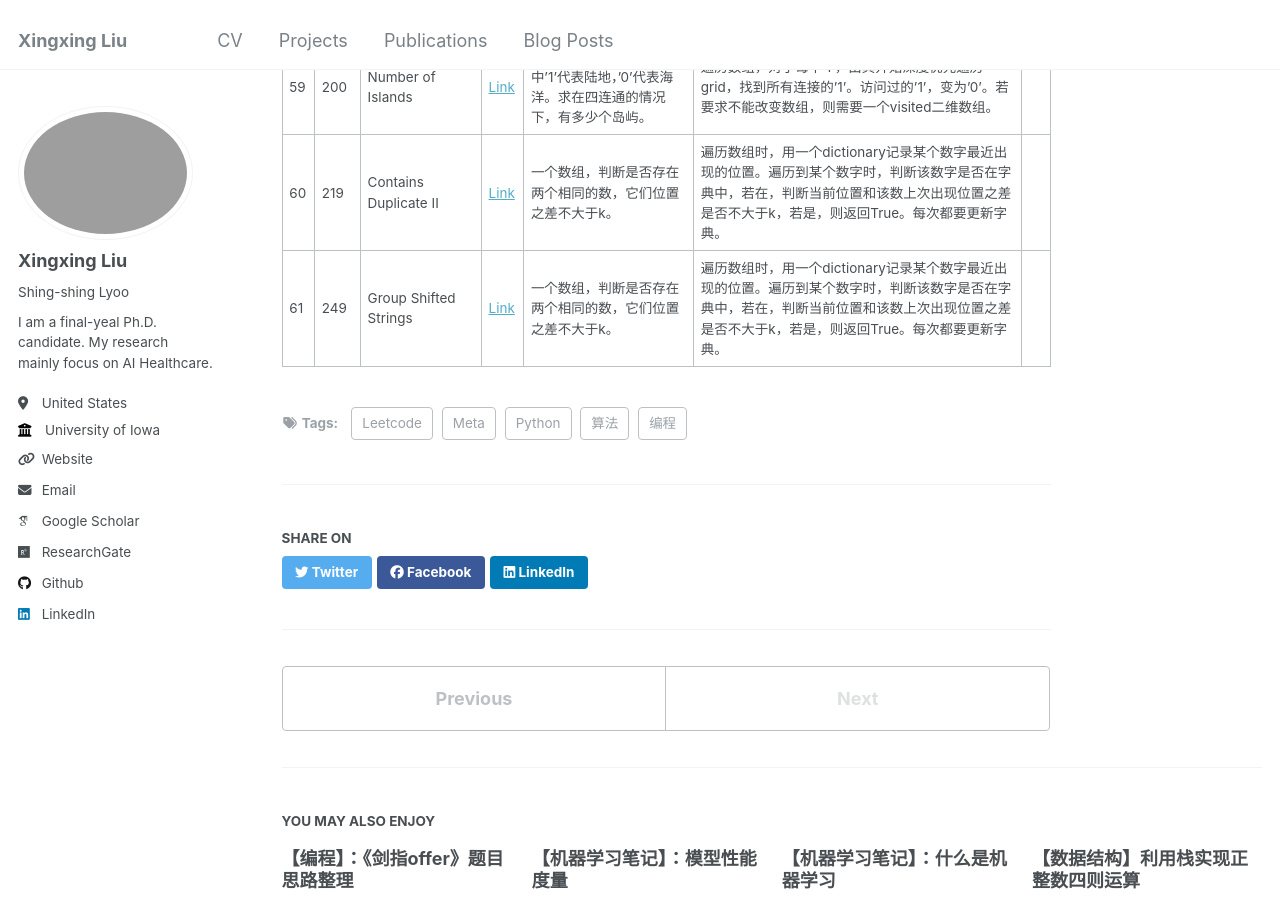
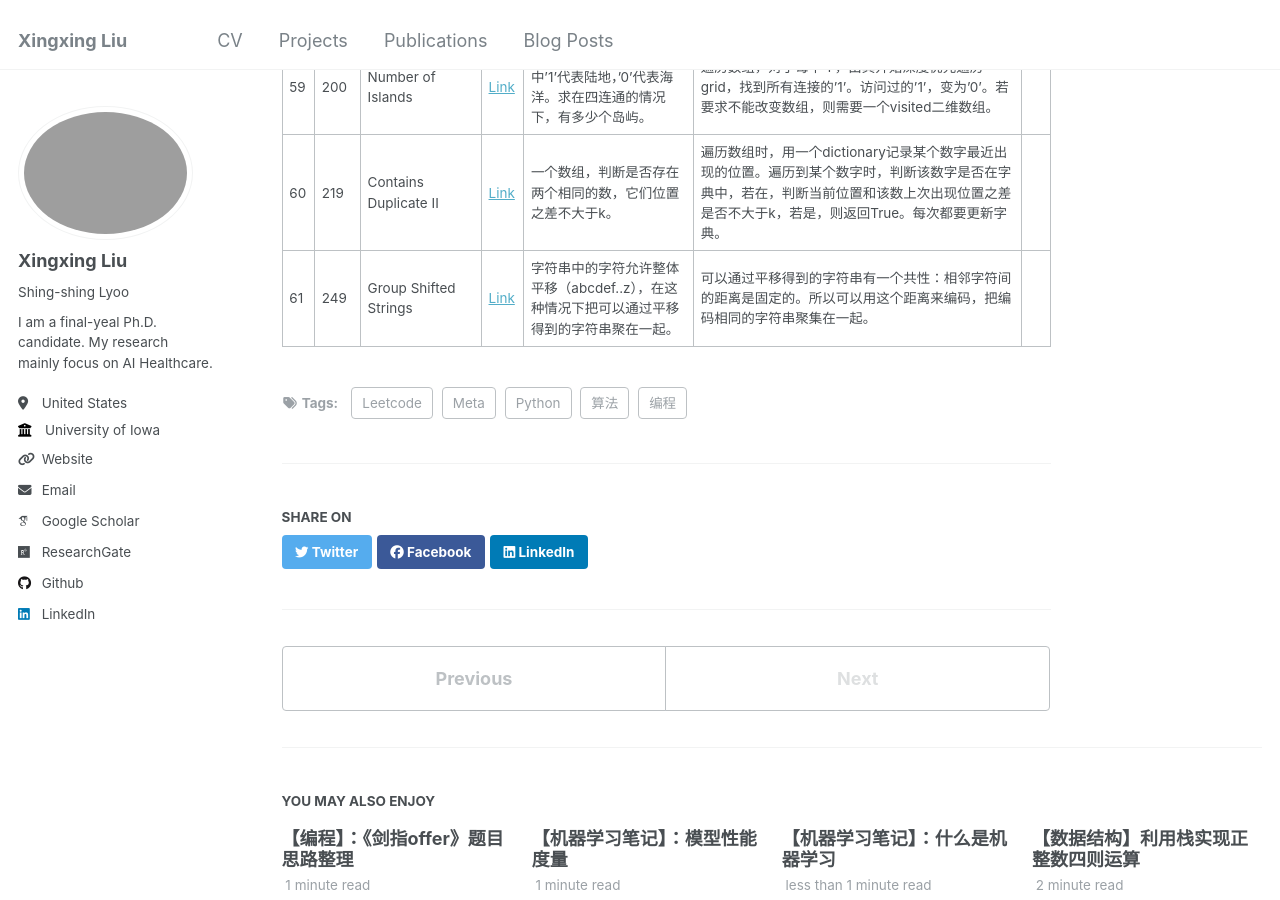
Before and after one commit to xxliu1996/xxliu1996.github.io, a Jekyll site: the page built from _posts/2024-11-10-blog-leetcode-meta.md, in a window 1280 px wide and 900 px high, scrolled down 7410 px. Built offline with Jekyll 4.4.1, drawn with Linux system fonts in a browser that asks for light colours; some web fonts are replaced.

Commit message:
update blog 2024-blog-leetcode-meta

```diff
--- a/_posts/2024-11-10-blog-leetcode-meta.md
+++ b/_posts/2024-11-10-blog-leetcode-meta.md
@@ -75,4 +75,4 @@
 |58|169|Majority Element|[Link](https://leetcode.com/problems/majority-element/description/)|数组中有一个数字出现次数超过数组长度一半，找出该数字。|排序后，中间位置的数字即为所求数字。||
 |59|200|Number of Islands|[Link](https://leetcode.com/problems/number-of-islands/description/)|一个二维字符数组。数组中'1'代表陆地，'0'代表海洋。求在四连通的情况下，有多少个岛屿。|遍历数组，对于每个'1'，由其开始深度优先遍历grid，找到所有连接的'1'。访问过的'1'，变为'0'。若要求不能改变数组，则需要一个visited二维数组。||
 |60|219|Contains Duplicate II|[Link](https://leetcode.com/problems/contains-duplicate-ii/description/)|一个数组，判断是否存在两个相同的数，它们位置之差不大于k。|遍历数组时，用一个dictionary记录某个数字最近出现的位置。遍历到某个数字时，判断该数字是否在字典中，若在，判断当前位置和该数上次出现位置之差是否不大于k，若是，则返回True。每次都要更新字典。||
-|61|249|Group Shifted Strings|[Link](https://leetcode.com/problems/contains-duplicate-ii/description/)|一个数组，判断是否存在两个相同的数，它们位置之差不大于k。|遍历数组时，用一个dictionary记录某个数字最近出现的位置。遍历到某个数字时，判断该数字是否在字典中，若在，判断当前位置和该数上次出现位置之差是否不大于k，若是，则返回True。每次都要更新字典。||
+|61|249|Group Shifted Strings|[Link](https://leetcode.com/problems/group-shifted-strings/description/)|字符串中的字符允许整体平移（abcdef..z），在这种情况下把可以通过平移得到的字符串聚在一起。|可以通过平移得到的字符串有一个共性：相邻字符间的距离是固定的。所以可以用这个距离来编码，把编码相同的字符串聚集在一起。||
```
